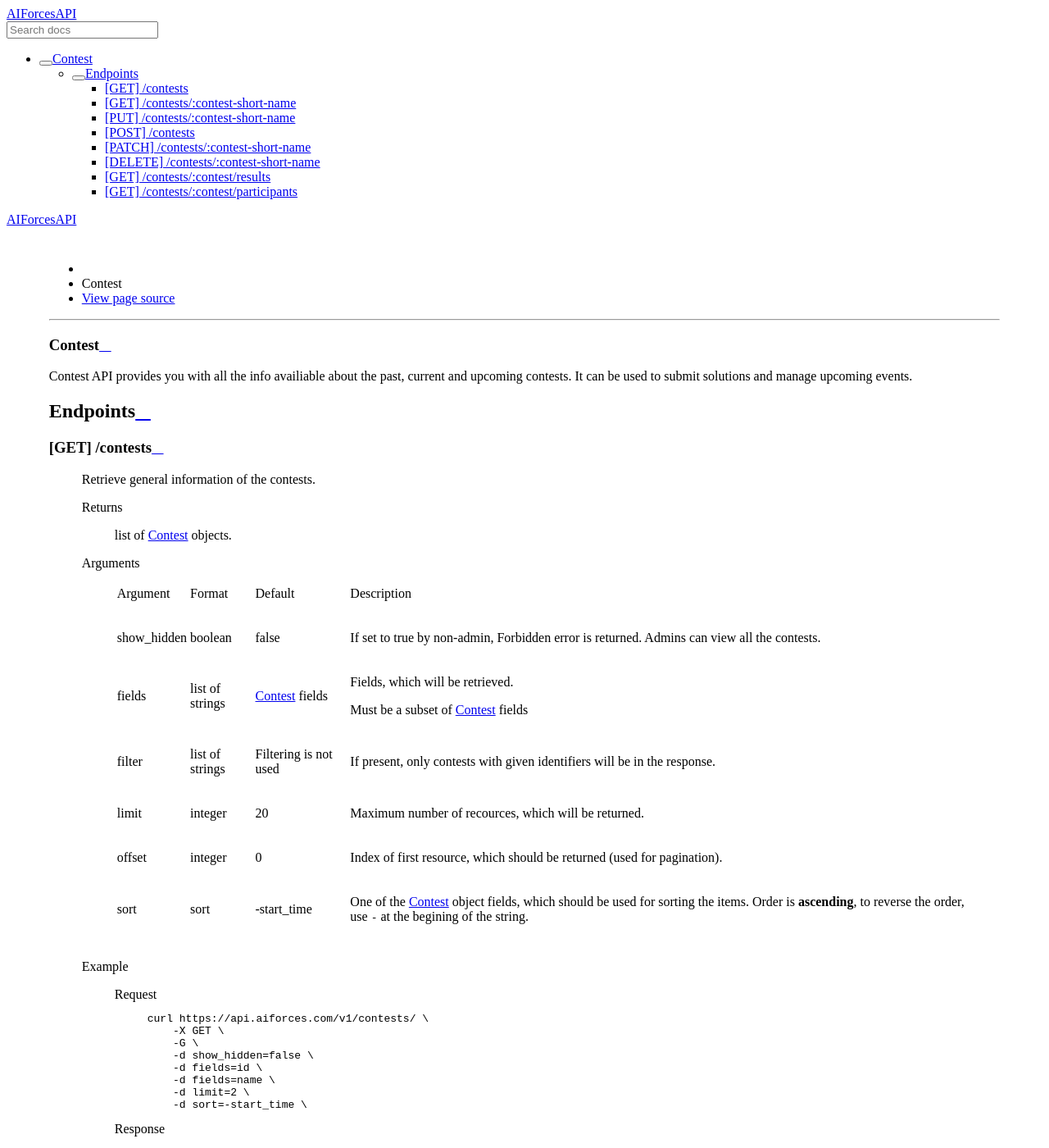
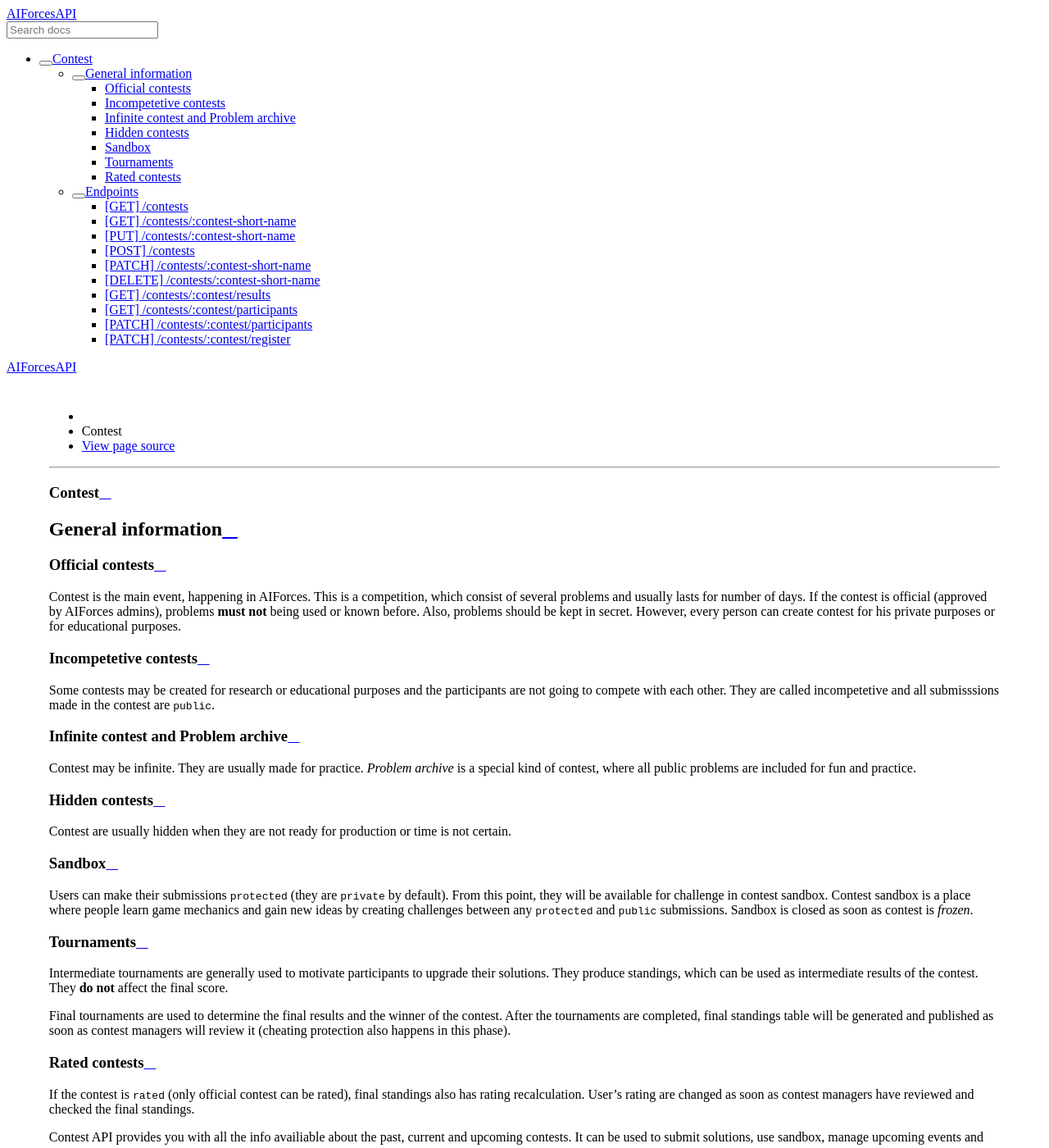
Before and after one commit to AIForces/AIForcesAPI, a Sphinx documentation site: the page built from docs/source/contest.rst, in a window 1280 px wide and 1400 px high. Shown: the whole window at 82% size. Built offline with Sphinx 7.4.7 and the Read the Docs theme 2.0.0, drawn with Linux system fonts in a browser that asks for light colours; some of the changed text lies outside the part shown.

Commit message:
Added contest's description and registration endpoints

```diff
--- a/docs/source/contest.rst
+++ b/docs/source/contest.rst
@@ -1,7 +1,62 @@
 Contest
 *******
 
-Contest API provides you with all the info availiable about the past, current and upcoming contests. It can be used to submit solutions and manage upcoming events.
+General information
+===================
+
+Official contests
+-----------------
+
+Contest is the main event, happening in AIForces. This is a competition, which consist of several
+problems and usually lasts for number of days.
+If the contest is official (approved by AIForces admins), problems **must not** being used or known before.
+Also, problems should be kept in secret. However, every person can create contest for his private purposes or for
+educational purposes.
+
+Incompetetive contests
+----------------------
+
+Some contests may be created for research or educational purposes and the participants are not
+going to compete with each other. They are called incompetetive and all submisssions made in the contest
+are ``public``.
+
+Infinite contest and Problem archive
+------------------------------------
+
+Contest may be infinite. They are usually made for practice. `Problem archive` is a special kind of contest,
+where all public problems are included for fun and practice.
+
+Hidden contests
+---------------
+
+Contest are usually hidden when they are not ready for production or time is not certain.
+
+Sandbox
+-------
+
+Users can make their submissions ``protected`` (they are ``private`` by default).
+From this point, they will be available for challenge in contest sandbox.
+Contest sandbox is a place where people learn game mechanics and gain new ideas by creating challenges
+between any ``protected`` and ``public`` submissions. Sandbox is closed as soon as contest is `frozen`.
+
+Tournaments
+-----------
+
+Intermediate tournaments are generally used to motivate participants to upgrade their solutions. They produce standings,
+which can be used as intermediate results of the contest. They **do not** affect the final score.
+
+Final tournaments are used to determine the final results and the winner of the contest. After the tournaments are completed,
+final standings table will be generated and published as soon as contest managers will review it (cheating protection also happens in this phase).
+
+
+Rated contests
+--------------
+
+If the contest is ``rated`` (only official contest can be rated), final standings also has rating recalculation.
+User's rating are changed as soon as contest managers have reviewed and checked the final standings.
+
+
+Contest API provides you with all the info availiable about the past, current and upcoming contests. It can be used to submit solutions, use sandbox, manage upcoming events and many more.
 
 Endpoints
 =========
@@ -259,3 +314,11 @@
 [GET] /contests/:contest/participants
 -------------------------------------
    Works same way as ``[GET] /users``, but returns users registered for the contest.
+
+[PATCH] /contests/:contest/participants
+---------------------------------------
+   Manage contest's participants
+
+[PATCH] /contests/:contest/register
+---------------------------------------
+   Add yourself to participants, if registration is open.
```
